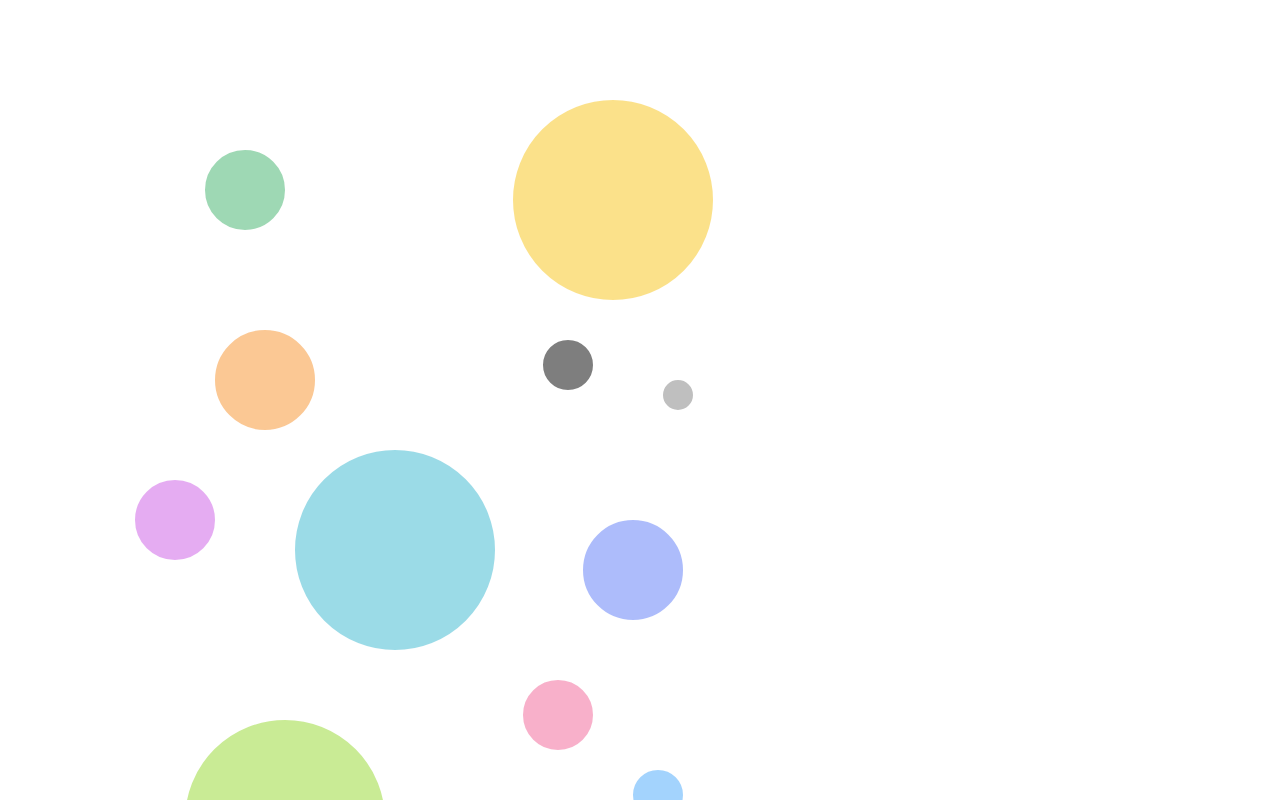
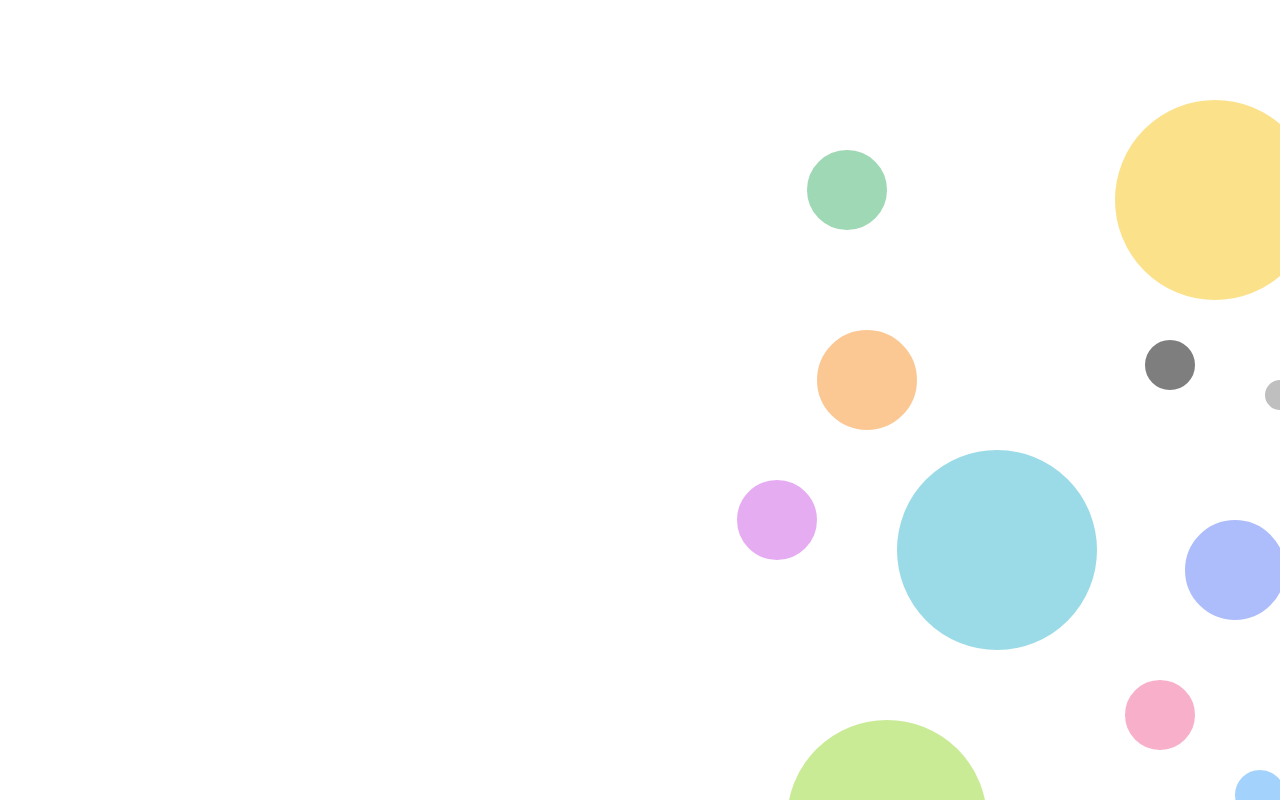
Before and after one commit to Scisbo/animation, a React (Create React App) app: page / in a window 1280 px wide. Shown: the top 800 px of the page. Built offline with nearby package versions, Linux system fonts and the light colour scheme.

Commit message:
feature: make some changes with circles and padding

```diff
--- a/src/components/App/App.js
+++ b/src/components/App/App.js
@@ -1,4 +1,3 @@
-
 
 import './App.scss';
 import Header from '../Header/Header';
--- a/src/components/Circles/Circles.js
+++ b/src/components/Circles/Circles.js
@@ -54,7 +54,7 @@ const Circle = ({ bgColor, left = 'none', top = 'none', width, height, right = '
 
 const Circles = () => {
     return (
-        <div style={{ position: "relative", maxWidth: '648px', height: '100vh', boxSizing: "content-box" }}>
+        <div style={{ position: "relative", maxWidth: '648px', width: '100%', height: '900px', boxSizing: "content-box" }}>
             <Circle bgColor="#40b26b" left="140px" top="100px" width="80px" height="80px" />
             <Circle bgColor="#F9C518" left="calc(100% - 200px)" top="50px" width="200px" height="200px" />
             <Circle bgColor="#F8922B" left="150px" top="280px" width="100px" height="100px" />
--- a/src/components/Header/header.scss
+++ b/src/components/Header/header.scss
@@ -1,5 +1,7 @@
 .header {
     margin-bottom: 400px;
+    display: flex;
+    justify-content: flex-end;
     &__title {
         font-size: 26px;
     }
```
